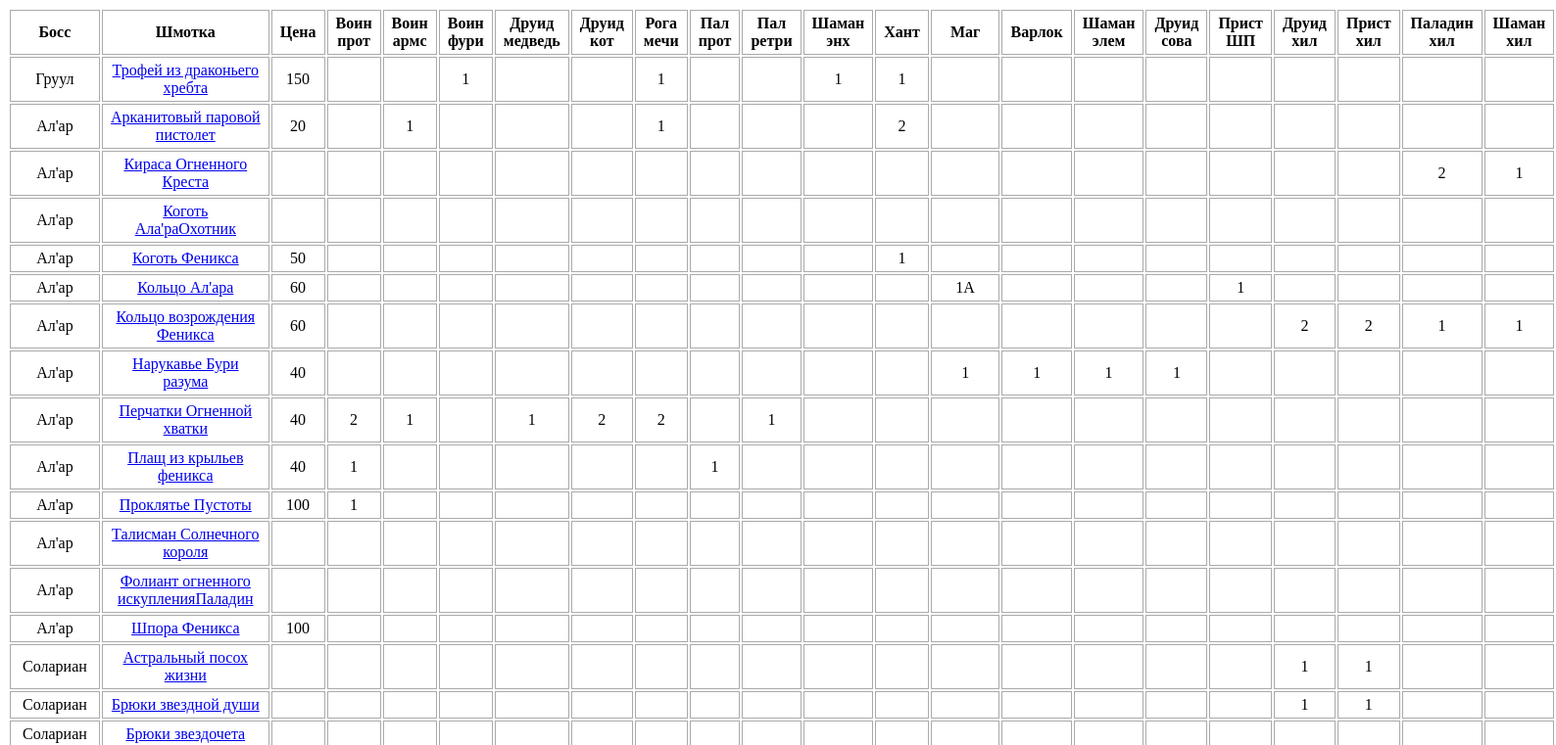
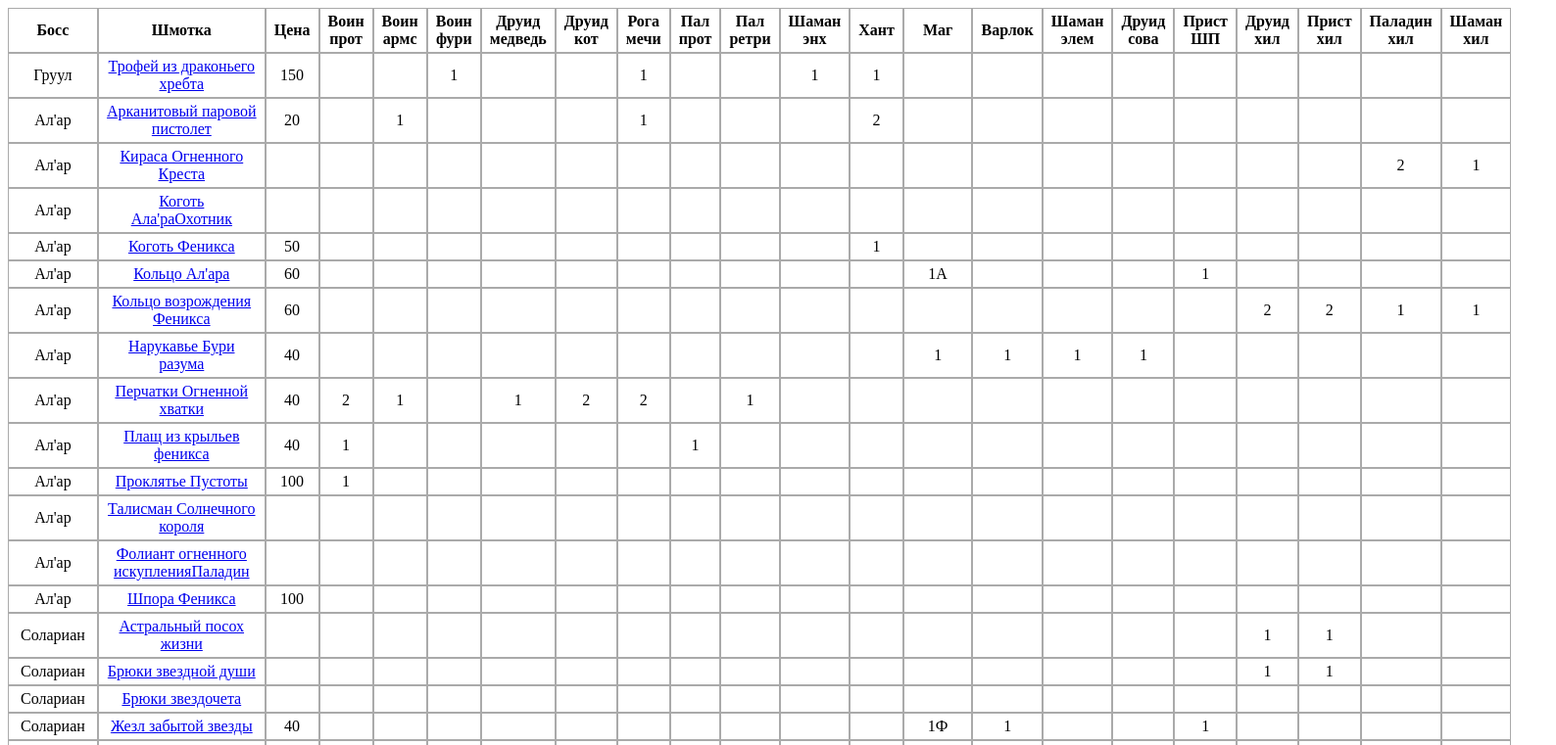
Before and after one commit to nick-kravchenko/excellence-loot-table, a plain HTML site: page index.html in a window 1280 px wide. Shown: the top 761 px of the page at 98% size, 1588 px wide, since content can reach past the window. Drawn offline with nearby package versions, Linux system fonts and the light colour scheme; a script that the page names is missing.

Commit message:
Update index.html

```diff
--- a/index.html
+++ b/index.html
@@ -1,4 +1,4 @@
-<table id="itemsTable">
+<table id="itemsTable" cellspacing="0">
     <thead id="itemsTableThead"></thead>
     <tbody id="itemsTableTbody"></tbody>
 </table>
```
